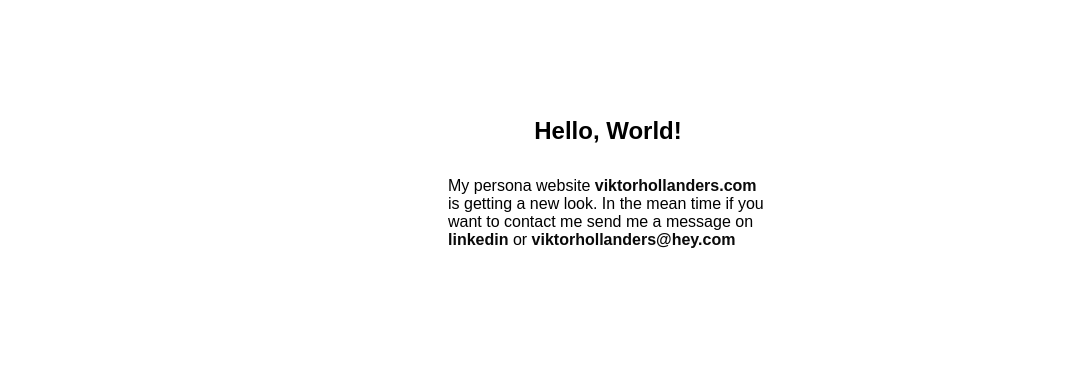
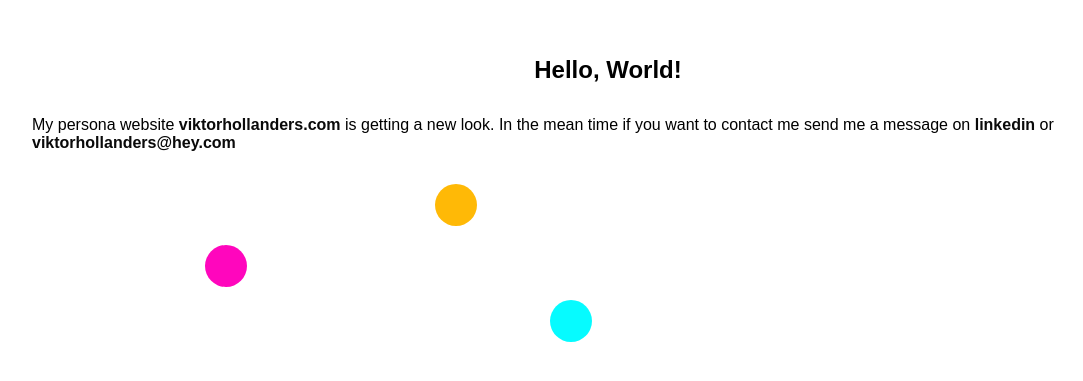
Before and after one commit to viktorhollanders/viktorhollanders, a plain HTML site: page index.html in a window 1280 px wide. Shown: the part 177-558 px from the top of the page, without its empty margins (32-1115 px from the left). Drawn offline with Linux system fonts and the light colour scheme; a web font is replaced by a local one.

Commit message:
add circles to temp pages

```diff
--- a/css/style.css
+++ b/css/style.css
@@ -13,7 +13,7 @@
 }
 
 main {
-  width: 320px;
+  width: 90vw;
   height: 90vh;
   padding: 1rem 0;
   margin: 0 auto;
@@ -39,10 +39,35 @@
   font-weight: 700;
 }
 
-.line {
-  width: 20px;
-  background-color: var(--clr-primary);
-  border-radius: 12px;
-  height: 90px;
-  margin: 1rem 0;
+/* CIRCLES */
+
+.circles {
+  margin-top: 2rem;
 }
+
+.circle {
+  height: 42px;
+  width: 42px;
+  border-radius: 100%;
+}
+
+.c1 {
+  background-color: #ffb906;
+  position: relative;
+  top: 0px;
+  left: 35%;
+}
+
+.c2 {
+  background-color: #ff06bd;
+  position: relative;
+  top: 15%;
+  left: 15%;
+}
+
+.c3 {
+  background-color: #06fbff;
+  position: relative;
+  top: 25%;
+  left: 45%;
+}
--- a/index.html
+++ b/index.html
@@ -29,6 +29,12 @@
           >viktorhollanders@hey.com</a
         >
       </p>
+
+      <div class="circles">
+        <div class="circle c1"></div>
+        <div class="circle c2"></div>
+        <div class="circle c3"></div>
+      </div>
     </main>
   </body>
 </html>
```
